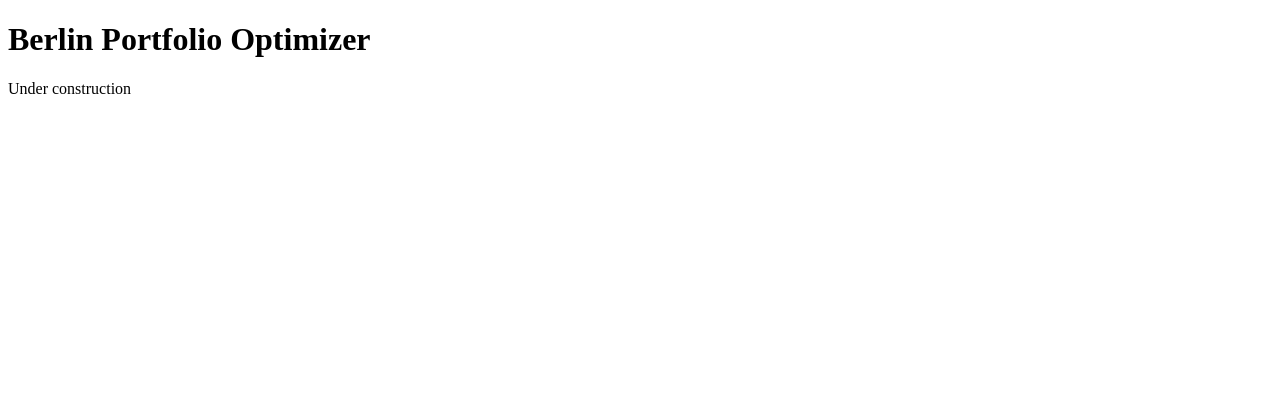
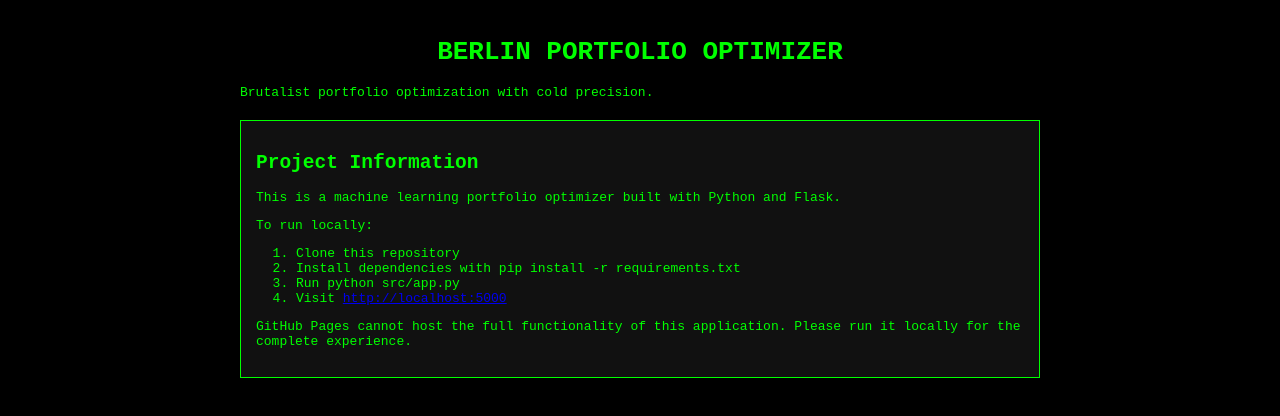
Before and after one commit to shecodz/berlin-portfolio-optimizer, a plain HTML site: page index.html in a window 1280 px wide. Drawn offline with Linux system fonts and the light colour scheme.

Commit message:
Add index.html for GitHub Pages

```diff
--- a/index.html
+++ b/index.html
@@ -1 +1,31 @@
-<!DOCTYPE html><html><head><title>Berlin Portfolio Optimizer</title></head><body><h1>Berlin Portfolio Optimizer</h1><p>Under construction</p></body></html>
+<!DOCTYPE html>
+<html>
+<head>
+    <title>Berlin Portfolio Optimizer</title>
+    <style>
+        body { font-family: monospace; background: #000; color: #0f0; margin: 0; padding: 20px; }
+        .container { max-width: 800px; margin: 0 auto; }
+        h1 { text-align: center; }
+        .project-info { margin-top: 20px; padding: 15px; background: #111; border: 1px solid #0f0; }
+    </style>
+</head>
+<body>
+    <div class="container">
+        <h1>BERLIN PORTFOLIO OPTIMIZER</h1>
+        <p>Brutalist portfolio optimization with cold precision.</p>
+
+        <div class="project-info">
+            <h2>Project Information</h2>
+            <p>This is a machine learning portfolio optimizer built with Python and Flask.</p>
+            <p>To run locally:</p>
+            <ol>
+                <li>Clone this repository</li>
+                <li>Install dependencies with <code>pip install -r requirements.txt</code></li>
+                <li>Run <code>python src/app.py</code></li>
+                <li>Visit <a href="http://localhost:5000">http://localhost:5000</a></li>
+            </ol>
+            <p>GitHub Pages cannot host the full functionality of this application. Please run it locally for the complete experience.</p>
+        </div>
+    </div>
+</body>
+</html>
```
